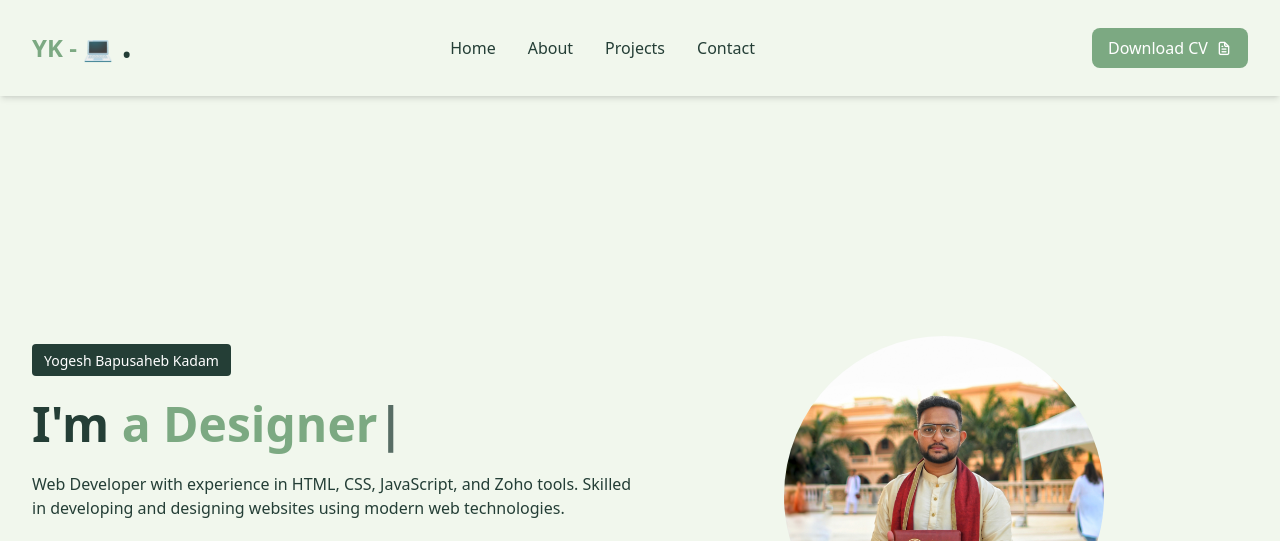
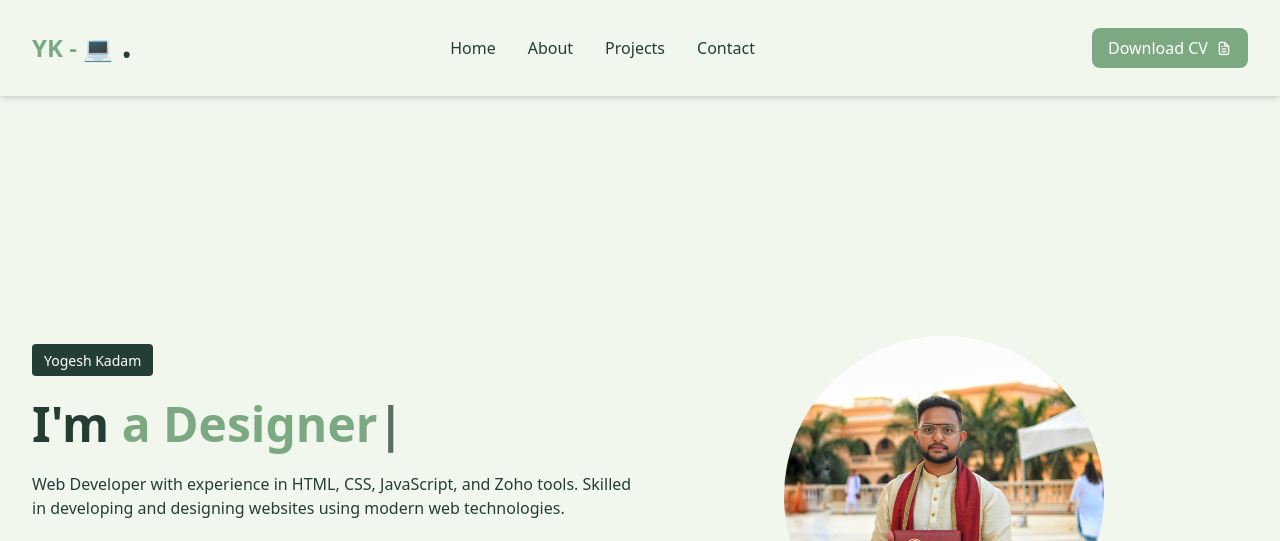
Before and after one commit to Ykadam006/Portfolio, a website: page index.html in a window 1280 px wide. Shown: the top 541 px of the page. Drawn offline with nearby package versions, Linux system fonts and the light colour scheme.

Commit message:
Update index.html

```diff
--- a/index.html
+++ b/index.html
@@ -63,7 +63,7 @@
                 <!-- Text Content -->
                 <div class="w-full lg:w-1/2 space-y-6">
                     <div class="bg-[#243E36] inline-block px-3 py-1 rounded">
-                        <span class="text-white text-sm">Yogesh Bapusaheb Kadam</span>
+                        <span class="text-white text-sm">Yogesh Kadam</span>
                     </div>
                     <h1 class="text-4xl md:text-5xl font-bold text-[#243E36]">
                         I'm <span class="typedText text-[#7CA982]"></span>
```
